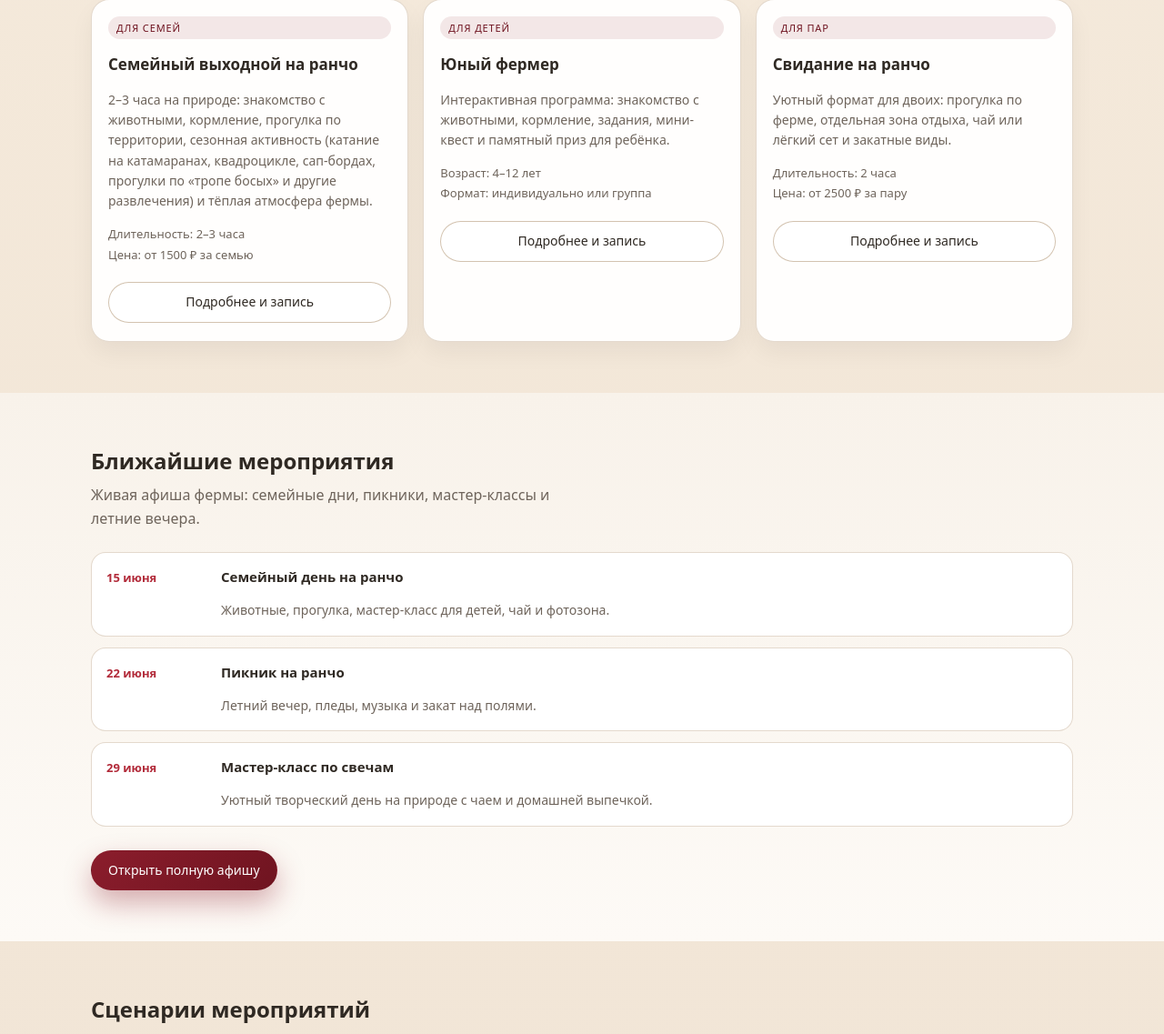
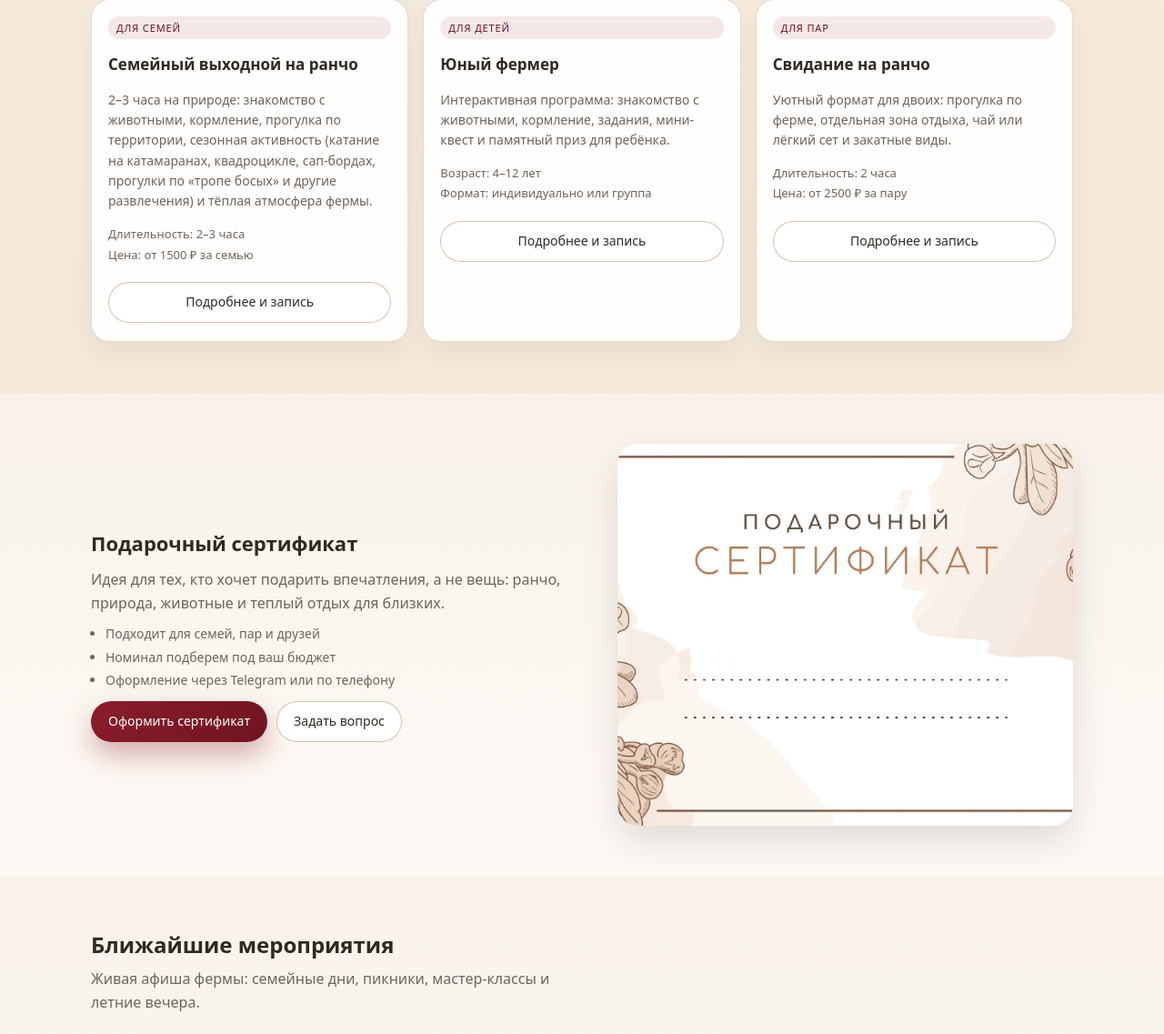
Before and after one commit to Danchik115/russian-rancho, a Django app: template templates/main/index.html in a window 1280 px wide. Shown: the part 4148-5285 px from the top of the page at 91% size. Run offline with Django 5.2, Linux system fonts and the light colour scheme; the template is opened without the code that fills it, so the values that code supplies are empty.

Commit message:
Усилить главную страницу для повышения конверсии.
Обновляет hero и галерею, добавляет заметный блок сертификата с быстрым вопросом через форму и уточняет ожидание по скорости ответа и логистике.

Made-with: Cursor

```diff
--- a/templates/main/index.html
+++ b/templates/main/index.html
@@ -15,7 +15,7 @@
           <p class="hero-kicker">Семейная ферма и место отдыха в Вологодской области</p>
           <h1>Русское Ранчо</h1>
           <p class="hero-subtitle">
-            Животные, прогулки, семейные программы, свидания, мастер-классы и мероприятия на природе.
+            Русское Ранчо — живой семейный отдых с животными, прогулками и теплой атмосферой рядом с Никольском.
           </p>
           <div class="hero-actions">
             <a href="#formats" class="btn btn-primary">Выбрать программу</a>
@@ -322,6 +322,33 @@
               </ul>
               <a href="#couples" class="btn btn-secondary">Подробнее и запись</a>
             </article>
+          </div>
+        </div>
+      </section>
+
+      <!-- Подарочный сертификат (быстрый акцент выше по странице) -->
+      <section class="section section-light">
+        <div class="container section-split">
+          <div class="section-text">
+            <h2>Подарочный сертификат</h2>
+            <p>
+              Идея для тех, кто хочет подарить впечатления, а не вещь: ранчо, природа, животные и теплый отдых для близких.
+            </p>
+            <ul class="bullet-list">
+              <li>Подходит для семей, пар и друзей</li>
+              <li>Номинал подберем под ваш бюджет</li>
+              <li>Оформление через Telegram или по телефону</li>
+            </ul>
+            <div class="section-actions">
+              <button type="button" class="btn btn-primary" data-open="certificate-modal">Оформить сертификат</button>
+              <button type="button" class="btn btn-secondary" data-open="booking-modal" data-interest="other">Задать вопрос</button>
+            </div>
+          </div>
+          <div class="section-image section-image-about">
+            <img
+              src="{% static 'assets/1e6373bfec6be8a517e85a410194adfd.jpg' %}"
+              alt="Подарочный сертификат Русского Ранчо"
+            />
           </div>
         </div>
       </section>
@@ -638,7 +665,7 @@
         <div class="container">
           <header class="section-header">
             <h2>Атмосфера ранчо</h2>
-            <p>Немного фотографий, чтобы почувствовать место.</p>
+            <p>Посмотрите, как проходит отдых на ранчо в разные сезоны.</p>
           </header>
           <div class="gallery-grid">
             <a href="{% url 'main:gallery' %}#summer" class="gallery-item gallery-item-summer">Лето</a>
@@ -722,7 +749,7 @@
           <div class="section-split">
             <div class="section-text">
               <p>
-                Мы находимся рядом с Никольском в деревне Кожаево, в 10 минутах езды на автомобиле.
+                Мы находимся рядом с Никольском в деревне Кожаево, в 15–20 минутах езды на автомобиле.
                 С удовольствием приглашаем вас к нам в гости для знакомства с нашими животными и развлечениями.
               </p>
               <p><strong>Координаты и отзывы:</strong> смотрите нас на Яндекс Картах.</p>
@@ -870,6 +897,7 @@
                 <textarea name="comment" rows="3" placeholder="Любые детали: возраст детей, формат, время и т.д."></textarea>
               </label>
               <button type="submit" class="btn btn-primary btn-full">Отправить заявку</button>
+              <p class="form-note">Обычно отвечаем в Telegram в течение 15 минут в рабочее время.</p>
               <p class="form-note">Нажимая кнопку, вы соглашаетесь с обработкой персональных данных.</p>
             </form>
           </div>
```
